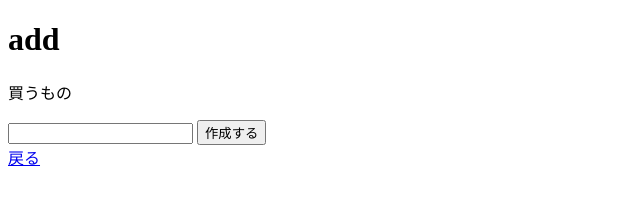
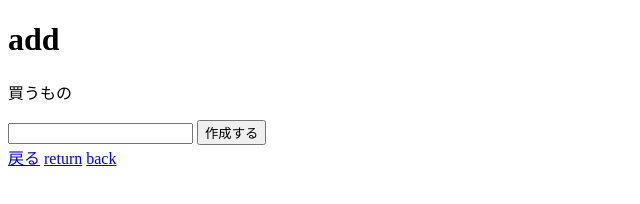
Before and after one commit to xtakuk/hello, a plain HTML site: page add.html in a window 1280 px wide. Shown: the full height of the page, 0-640 px from the left. Drawn offline with Linux system fonts and the light colour scheme.

Commit message:
Update add.html

```diff
--- a/add.html
+++ b/add.html
@@ -16,6 +16,8 @@
         </form>
 
         <a href="/">戻る</a>
+        <a href="/hello/hello.html">return</a>
+        <a href="/hello.html">back</a>
 
       </div>
 </body>
```
